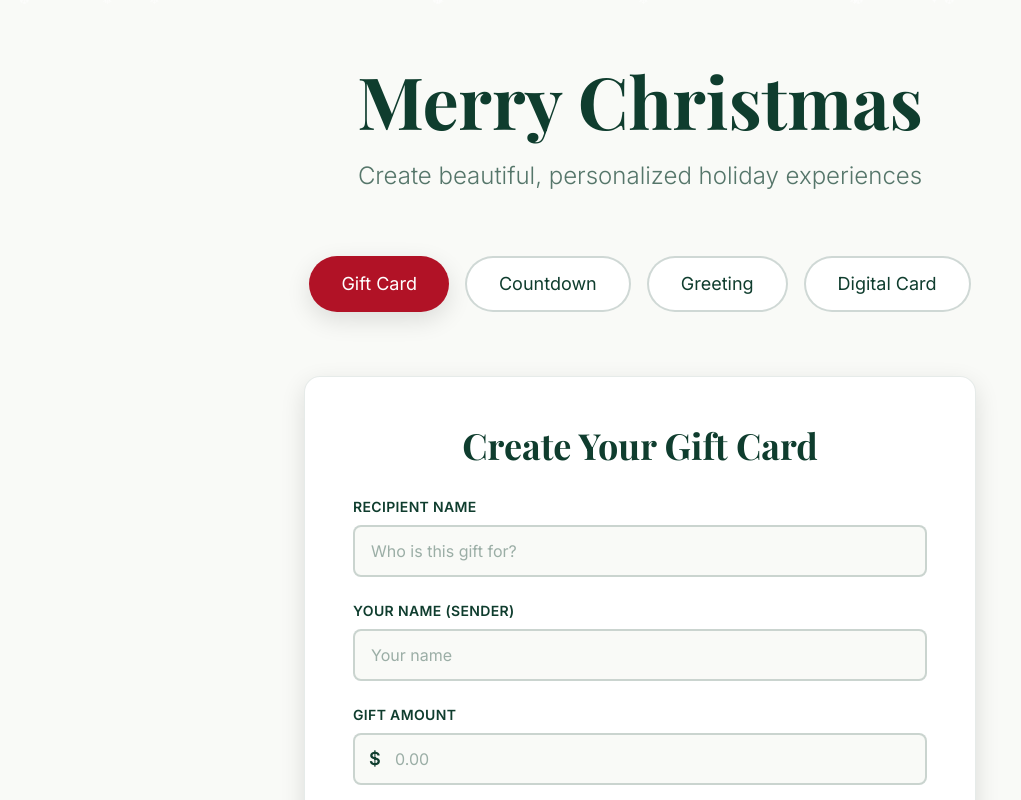
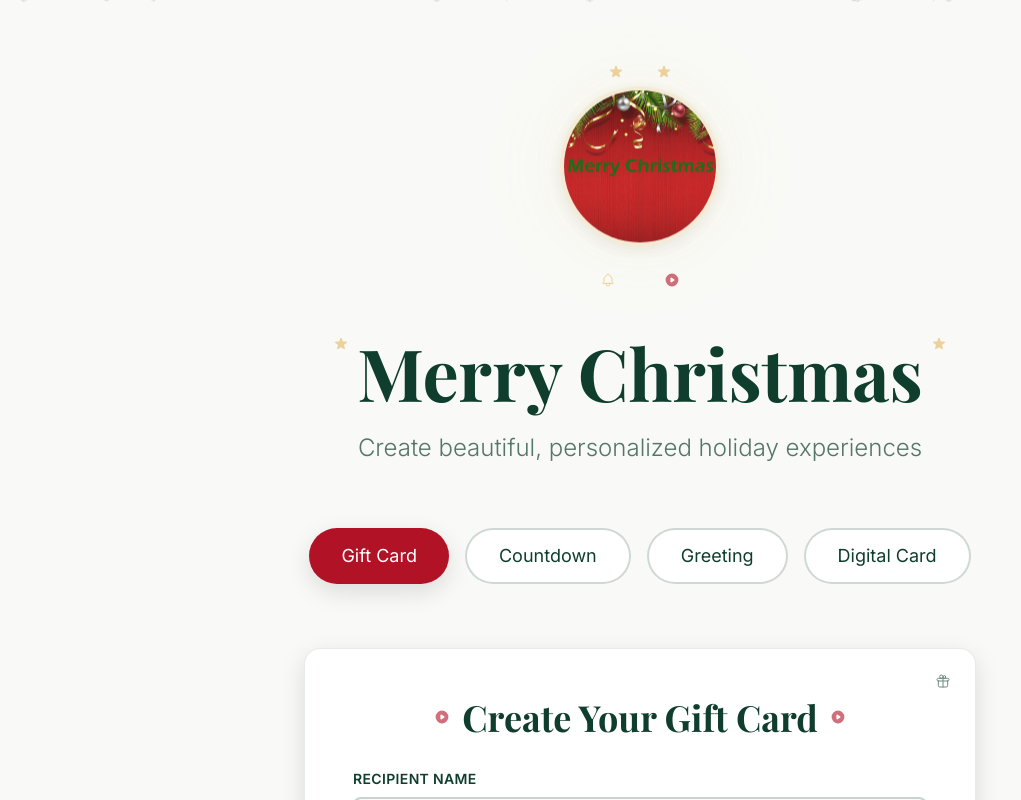
Before and after one commit to tediyo/Xmass-Gift, a Next.js app: page / in a window 1280 px wide. Shown: the top 800 px of the page, without its empty margins (0-1021 px from the left). Built offline with nearby package versions, Linux system fonts and the light colour scheme; a web font is replaced by a local one.

Commit message:
New Design

```diff
--- a/app/globals.css
+++ b/app/globals.css
@@ -53,8 +53,8 @@ h1, h2, h3, h4, h5, h6 {
 .snowflake {
   position: absolute;
   top: -10px;
-  color: rgba(255, 255, 255, 0.6);
-  font-size: 0.8em;
+  color: rgba(15, 61, 46, 0.15);
+  font-size: 0.7em;
   animation: snowfall linear infinite;
   pointer-events: none;
   user-select: none;
@@ -90,3 +90,24 @@ h1, h2, h3, h4, h5, h6 {
 * {
   transition: color 0.2s ease, background-color 0.2s ease, border-color 0.2s ease;
 }
+
+/* Subtle background texture */
+body::before {
+  content: '';
+  position: fixed;
+  top: 0;
+  left: 0;
+  width: 100%;
+  height: 100%;
+  background-image:
+    radial-gradient(circle at 20% 30%, rgba(15, 61, 46, 0.02) 0%, transparent 50%),
+    radial-gradient(circle at 80% 70%, rgba(177, 18, 38, 0.02) 0%, transparent 50%);
+  pointer-events: none;
+  z-index: 0;
+}
+
+/* Ensure content is above background texture */
+main {
+  position: relative;
+  z-index: 1;
+}
--- a/app/page.tsx
+++ b/app/page.tsx
@@ -7,6 +7,8 @@ import Snowflakes from '@/components/Snowflakes'
 import ChristmasCountdown from '@/components/ChristmasCountdown'
 import GreetingGenerator from '@/components/GreetingGenerator'
 import DigitalCardCreator from '@/components/DigitalCardCreator'
+import HeroIllustration from '@/components/HeroIllustration'
+import AccentIcons from '@/components/AccentIcons'
 
 type TabType = 'giftcard' | 'countdown' | 'greeting' | 'digitalcard'
 
@@ -44,9 +46,14 @@ export default function Home() {
       <div className="relative z-10 container mx-auto px-4 py-12 md:py-16">
         {/* Hero Section */}
         <div className="text-center mb-12 md:mb-16 fade-in">
-          <h1 className="text-5xl md:text-7xl font-playfair font-bold mb-6 text-secondary-green">
-            Merry Christmas
-          </h1>
+          <HeroIllustration />
+          <div className="flex justify-center gap-2 mb-6">
+            <AccentIcons type="star" size="sm" />
+            <h1 className="text-5xl md:text-7xl font-playfair font-bold text-secondary-green">
+              Merry Christmas
+            </h1>
+            <AccentIcons type="star" size="sm" />
+          </div>
           <p className="text-xl md:text-2xl text-secondary-green/70 font-inter font-light max-w-2xl mx-auto">
             Create beautiful, personalized holiday experiences
           </p>
--- /dev/null
+++ b/components/AccentIcons.tsx
@@ -0,0 +1,42 @@
+'use client'
+
+interface AccentIconsProps {
+  type?: 'star' | 'bell' | 'ornament' | 'gift'
+  size?: 'sm' | 'md' | 'lg'
+  className?: string
+}
+
+const iconStyles = {
+  sm: 'w-4 h-4',
+  md: 'w-6 h-6',
+  lg: 'w-8 h-8',
+}
+
+export default function AccentIcons({ type = 'star', size = 'md', className = '' }: AccentIconsProps) {
+  const sizeClass = iconStyles[size]
+
+  const icons = {
+    star: (
+      <svg className={`${sizeClass} text-accent-gold opacity-60 transition-all duration-300 hover:opacity-100 hover:scale-110 ${className}`} fill="currentColor" viewBox="0 0 20 20">
+        <path d="M9.049 2.927c.3-.921 1.603-.921 1.902 0l1.07 3.292a1 1 0 00.95.69h3.462c.969 0 1.371 1.24.588 1.81l-2.8 2.034a1 1 0 00-.364 1.118l1.07 3.292c.3.921-.755 1.688-1.54 1.118l-2.8-2.034a1 1 0 00-1.175 0l-2.8 2.034c-.784.57-1.838-.197-1.539-1.118l1.07-3.292a1 1 0 00-.364-1.118L2.98 8.72c-.783-.57-.38-1.81.588-1.81h3.461a1 1 0 00.951-.69l1.07-3.292z" />
+      </svg>
+    ),
+    bell: (
+      <svg className={`${sizeClass} text-accent-gold opacity-60 transition-all duration-300 hover:opacity-100 hover:scale-110 ${className}`} fill="none" stroke="currentColor" viewBox="0 0 24 24">
+        <path strokeLinecap="round" strokeLinejoin="round" strokeWidth={1.5} d="M15 17h5l-1.405-1.405A2.032 2.032 0 0118 14.158V11a6.002 6.002 0 00-4-5.659V5a2 2 0 10-4 0v.341C7.67 6.165 6 8.388 6 11v3.159c0 .538-.214 1.055-.595 1.436L4 17h5m6 0v1a3 3 0 11-6 0v-1m6 0H9" />
+      </svg>
+    ),
+    ornament: (
+      <svg className={`${sizeClass} text-primary-red opacity-60 transition-all duration-300 hover:opacity-100 hover:scale-110 ${className}`} fill="currentColor" viewBox="0 0 20 20">
+        <path fillRule="evenodd" d="M10 18a8 8 0 100-16 8 8 0 000 16zM9.555 7.168A1 1 0 008 8v4a1 1 0 001.555.832l3-2a1 1 0 000-1.664l-3-2z" clipRule="evenodd" />
+      </svg>
+    ),
+    gift: (
+      <svg className={`${sizeClass} text-secondary-green opacity-60 transition-all duration-300 hover:opacity-100 hover:scale-110 ${className}`} fill="none" stroke="currentColor" viewBox="0 0 24 24">
+        <path strokeLinecap="round" strokeLinejoin="round" strokeWidth={1.5} d="M12 8v13m0-13V6a2 2 0 112 2h-2zm0 0V5.5A2.5 2.5 0 109.5 8H12zm-7 4h14M5 12a2 2 0 110-4h14a2 2 0 110 4M5 12v7a2 2 0 002 2h10a2 2 0 002-2v-7" />
+      </svg>
+    ),
+  }
+
+  return icons[type]
+}
--- a/components/ChristmasCountdown.tsx
+++ b/components/ChristmasCountdown.tsx
@@ -2,6 +2,7 @@
 
 import { useState, useEffect } from 'react'
 import Image from 'next/image'
+import AccentIcons from './AccentIcons'
 
 export default function ChristmasCountdown() {
   const [timeLeft, setTimeLeft] = useState({
@@ -54,9 +55,13 @@ export default function ChristmasCountdown() {
   return (
     <div className="w-full fade-in">
       <div className="text-center mb-12">
-        <h2 className="text-4xl md:text-6xl font-playfair font-bold text-secondary-green mb-4">
-          Countdown to Christmas
-        </h2>
+        <div className="flex items-center justify-center gap-3 mb-4">
+          <AccentIcons type="bell" size="md" />
+          <h2 className="text-4xl md:text-6xl font-playfair font-bold text-secondary-green">
+            Countdown to Christmas
+          </h2>
+          <AccentIcons type="bell" size="md" />
+        </div>
         <p className="text-lg md:text-xl text-secondary-green/70 font-inter">
           Time until the holidays arrive
         </p>
--- a/components/DigitalCardCreator.tsx
+++ b/components/DigitalCardCreator.tsx
@@ -2,6 +2,7 @@
 
 import { useState, useRef } from 'react'
 import Image from 'next/image'
+import AccentIcons from './AccentIcons'
 
 const cardTemplates = [
   { id: 1, name: 'Classic Red', bg: 'bg-primary-red', text: 'text-white' },
@@ -51,16 +52,24 @@ export default function DigitalCardCreator() {
   return (
     <div className="w-full max-w-4xl mx-auto fade-in">
       <div className="text-center mb-10">
-        <h2 className="text-4xl md:text-6xl font-playfair font-bold text-secondary-green mb-4">
-          Digital Card Creator
-        </h2>
+        <div className="flex items-center justify-center gap-3 mb-4">
+          <AccentIcons type="ornament" size="md" />
+          <h2 className="text-4xl md:text-6xl font-playfair font-bold text-secondary-green">
+            Digital Card Creator
+          </h2>
+          <AccentIcons type="ornament" size="md" />
+        </div>
         <p className="text-lg md:text-xl text-secondary-green/70 font-inter">
           Design your personalized Christmas card
         </p>
       </div>
 
       {!showPreview ? (
-        <div className="bg-white rounded-2xl shadow-soft-lg p-8 md:p-12 border border-secondary-green/10">
+        <div className="bg-white rounded-2xl shadow-soft-lg p-8 md:p-12 border border-secondary-green/10 relative">
+          {/* Subtle decorative element */}
+          <div className="absolute top-6 left-6 opacity-20">
+            <AccentIcons type="gift" size="md" />
+          </div>
           <div className="space-y-8">
             <div className="grid md:grid-cols-2 gap-6">
               <div>
--- a/components/GiftCardForm.tsx
+++ b/components/GiftCardForm.tsx
@@ -1,6 +1,7 @@
 'use client'
 
 import { useState, FormEvent } from 'react'
+import AccentIcons from './AccentIcons'
 
 interface GiftCardFormProps {
   onSubmit: (data: {
@@ -31,11 +32,19 @@ export default function GiftCardForm({ onSubmit, initialData }: GiftCardFormProp
 
   return (
     <div className="max-w-2xl mx-auto fade-in">
-      <div className="bg-white rounded-2xl shadow-soft-lg p-8 md:p-12 border border-secondary-green/10">
+      <div className="bg-white rounded-2xl shadow-soft-lg p-8 md:p-12 border border-secondary-green/10 relative">
+        {/* Subtle accent icon */}
+        <div className="absolute top-6 right-6">
+          <AccentIcons type="gift" size="sm" />
+        </div>
         <form onSubmit={handleSubmit}>
-          <h2 className="text-3xl md:text-4xl font-playfair font-bold text-center mb-8 text-secondary-green">
-            Create Your Gift Card
-          </h2>
+          <div className="flex items-center justify-center gap-3 mb-8">
+            <AccentIcons type="ornament" size="sm" />
+            <h2 className="text-3xl md:text-4xl font-playfair font-bold text-secondary-green">
+              Create Your Gift Card
+            </h2>
+            <AccentIcons type="ornament" size="sm" />
+          </div>
 
           <div className="space-y-6">
             <div>
--- a/components/GreetingGenerator.tsx
+++ b/components/GreetingGenerator.tsx
@@ -2,6 +2,7 @@
 
 import { useState } from 'react'
 import Image from 'next/image'
+import AccentIcons from './AccentIcons'
 
 const greetingTemplates = [
   {
@@ -72,15 +73,23 @@ export default function GreetingGenerator() {
   return (
     <div className="w-full max-w-3xl mx-auto fade-in">
       <div className="text-center mb-10">
-        <h2 className="text-4xl md:text-6xl font-playfair font-bold text-secondary-green mb-4">
-          Greeting Generator
-        </h2>
+        <div className="flex items-center justify-center gap-3 mb-4">
+          <AccentIcons type="star" size="md" />
+          <h2 className="text-4xl md:text-6xl font-playfair font-bold text-secondary-green">
+            Greeting Generator
+          </h2>
+          <AccentIcons type="star" size="md" />
+        </div>
         <p className="text-lg md:text-xl text-secondary-green/70 font-inter">
           Create the perfect Christmas greeting
         </p>
       </div>
 
-      <div className="bg-white rounded-2xl shadow-soft-lg p-8 md:p-12 border border-secondary-green/10">
+      <div className="bg-white rounded-2xl shadow-soft-lg p-8 md:p-12 border border-secondary-green/10 relative">
+        {/* Subtle decorative element */}
+        <div className="absolute top-6 right-6 opacity-20">
+          <AccentIcons type="bell" size="md" />
+        </div>
         <div className="space-y-8">
           <div>
             <label className="block text-secondary-green text-sm font-inter font-semibold mb-3 uppercase tracking-wide">
--- /dev/null
+++ b/components/HeroIllustration.tsx
@@ -0,0 +1,37 @@
+'use client'
+
+import Image from 'next/image'
+import AccentIcons from './AccentIcons'
+
+export default function HeroIllustration() {
+  return (
+    <div className="flex flex-col items-center justify-center mb-8 md:mb-12">
+      {/* Decorative stars above */}
+      <div className="flex gap-8 mb-4">
+        <AccentIcons type="star" size="sm" />
+        <AccentIcons type="star" size="sm" />
+      </div>
+
+      {/* Main hero image */}
+      <div className="relative animate-gentle-float">
+        <Image
+          src="/oneW.jpg"
+          alt="Christmas illustration"
+          width={200}
+          height={200}
+          className="w-32 h-32 md:w-40 md:h-40 rounded-full object-cover opacity-90 shadow-soft border-4 border-accent-gold/20"
+          unoptimized
+          priority
+        />
+        {/* Subtle glow effect */}
+        <div className="absolute inset-0 rounded-full bg-accent-gold/10 blur-2xl -z-10"></div>
+      </div>
+
+      {/* Decorative elements below */}
+      <div className="flex gap-12 mt-4">
+        <AccentIcons type="bell" size="sm" />
+        <AccentIcons type="ornament" size="sm" />
+      </div>
+    </div>
+  )
+}
--- a/components/Snowflakes.tsx
+++ b/components/Snowflakes.tsx
@@ -8,12 +8,12 @@ export default function Snowflakes() {
   const [flakes, setFlakes] = useState<Array<{ id: number; left: number; delay: number; duration: number; emoji: string }>>([])
 
   useEffect(() => {
-    // Subtle snowfall - fewer flakes for minimal aesthetic
-    const newFlakes = Array.from({ length: 20 }, (_, i) => ({
+    // Very subtle snowfall - minimal aesthetic with low opacity
+    const newFlakes = Array.from({ length: 15 }, (_, i) => ({
       id: i,
       left: Math.random() * 100,
-      delay: Math.random() * 10,
-      duration: 15 + Math.random() * 20, // Slower, more gentle
+      delay: Math.random() * 15,
+      duration: 20 + Math.random() * 25, // Very slow and gentle
       emoji: snowflakes[Math.floor(Math.random() * snowflakes.length)],
     }))
     setFlakes(newFlakes)
```
Also changed, not shown: components/GiftCardPreview.tsx (+18 -2 lines).
